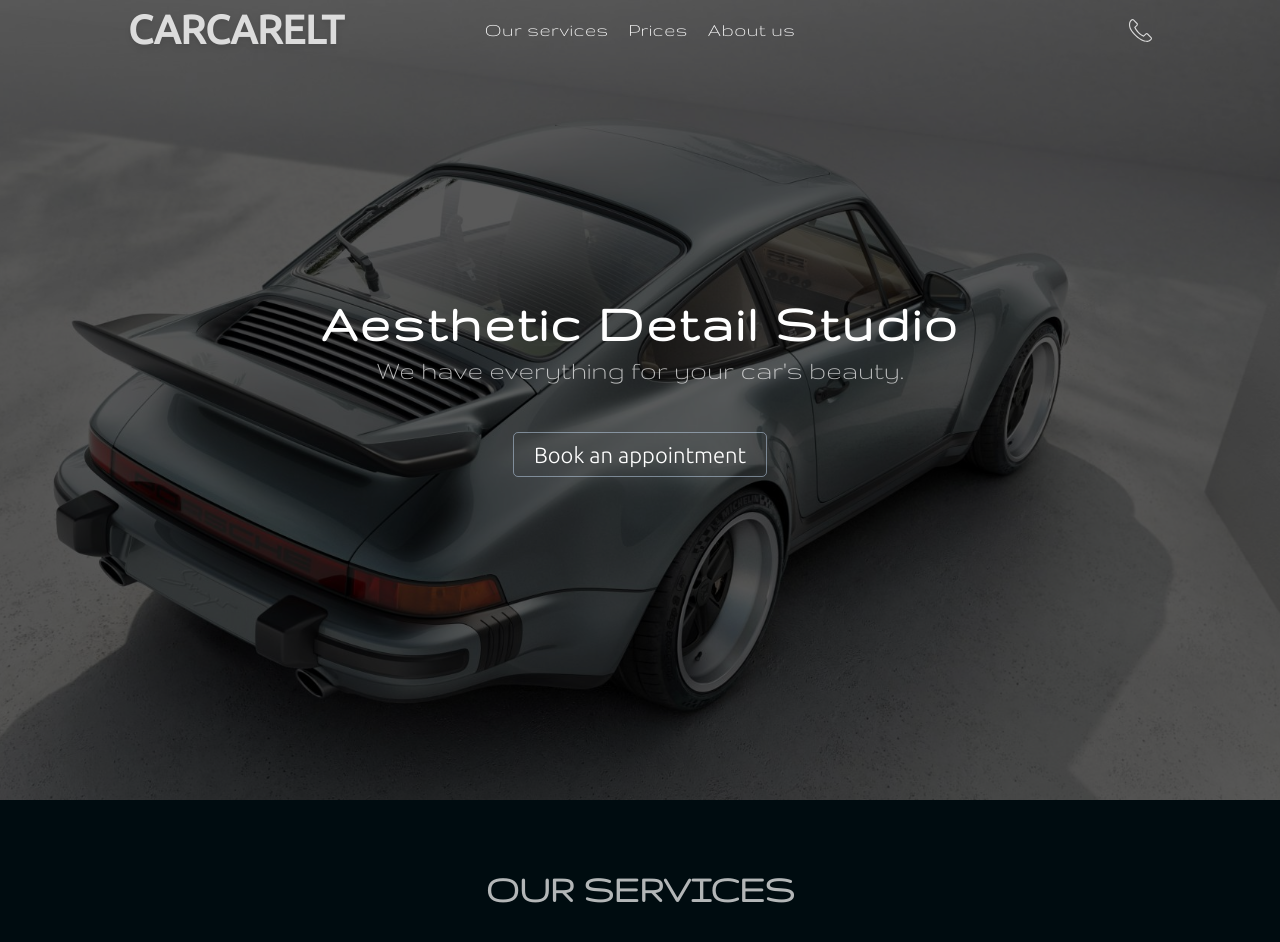
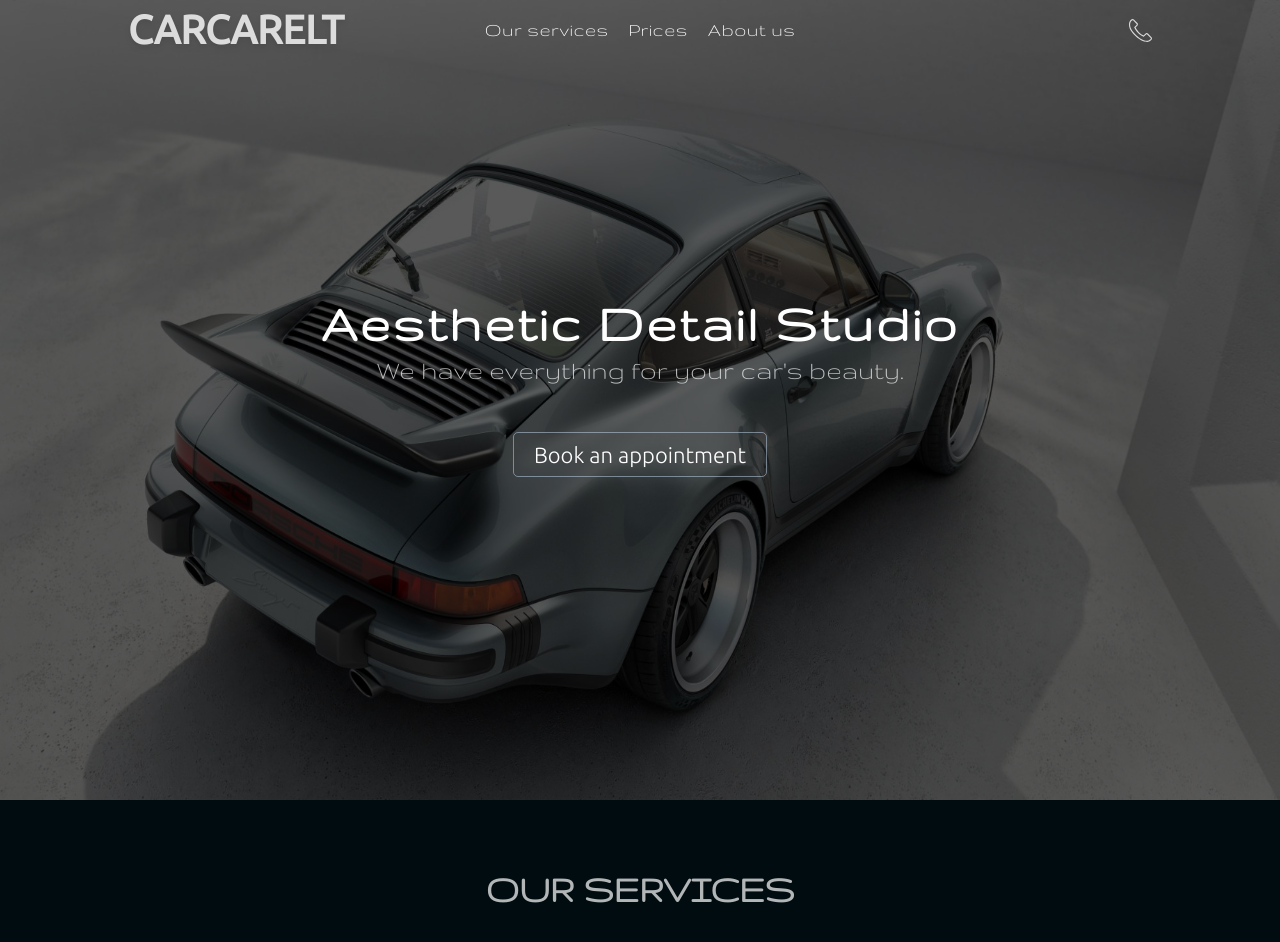
Before and after one commit to nepatyres/Carcarelt, a Next.js app: page / in a window 1280 px wide. Shown: the top 942 px of the page. Built offline with nearby package versions, Linux system fonts and the light colour scheme.

Commit message:
pathc 3.6

```diff
--- a/src/sections/header.tsx
+++ b/src/sections/header.tsx
@@ -42,7 +42,7 @@ export default function Header() {
                 alt="Intro Image"
                 sizes='100vw'
                 fill
-                objectFit="cover"
+                objectFit="object-cover"
                 className="brightness-[35%]"
                 loading="eager"
             />
```
